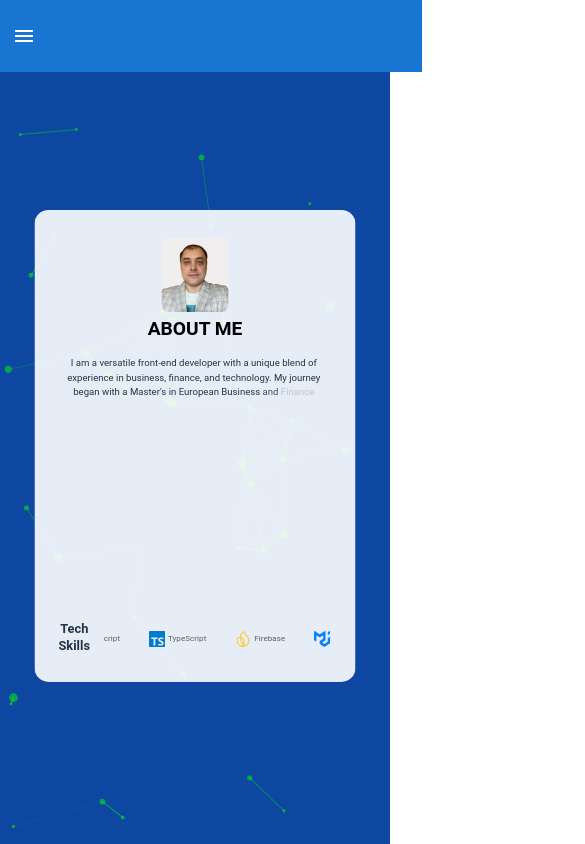
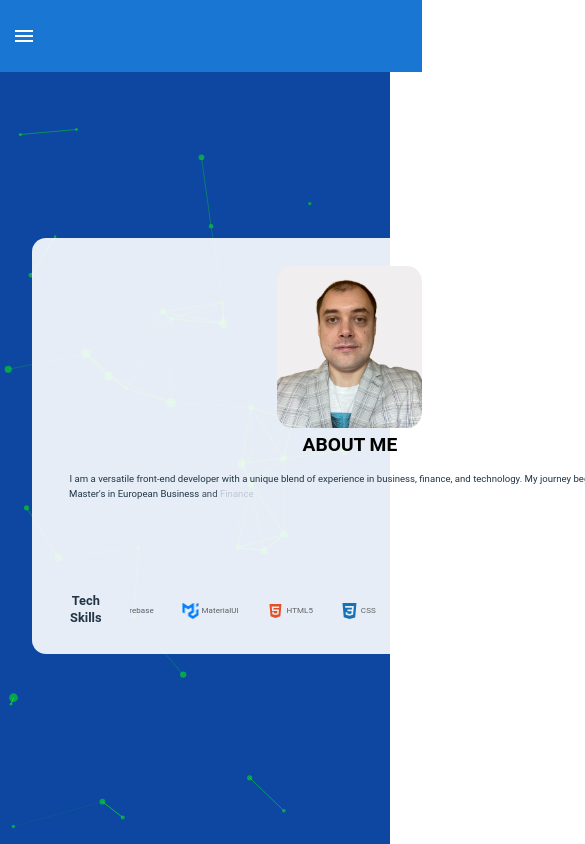
Before and after one commit to todor-savov/personal-portfolio, a React (Vite) app in the folder personal-portfolio/: page /about in a window 390 px wide. Shown: the top 844 px of the page, 585 px wide, since content can reach past the window. Built offline with nearby package versions, Linux system fonts and the light colour scheme.

Commit message:
Remove absolute positioning for main-container in About.css (improves responsiveness

```diff
--- a/personal-portfolio/src/components/About/About.css
+++ b/personal-portfolio/src/components/About/About.css
@@ -1,14 +1,10 @@
 .main-container {
-    position: absolute;
-    transform: translate(-50%, -50%);
-    background-color: rgba(255, 255, 255, 0.9);
-    border-radius: 14px;
     display: flex;
     flex-direction: column;
     justify-content: center;
+    border-radius: 14px;
+    background-color: rgba(255, 255, 255, 0.9);
     padding: 1.5rem;
-    max-width: 70vw;
-    max-height: 80vh;
 }
 
 .first-container {
```
